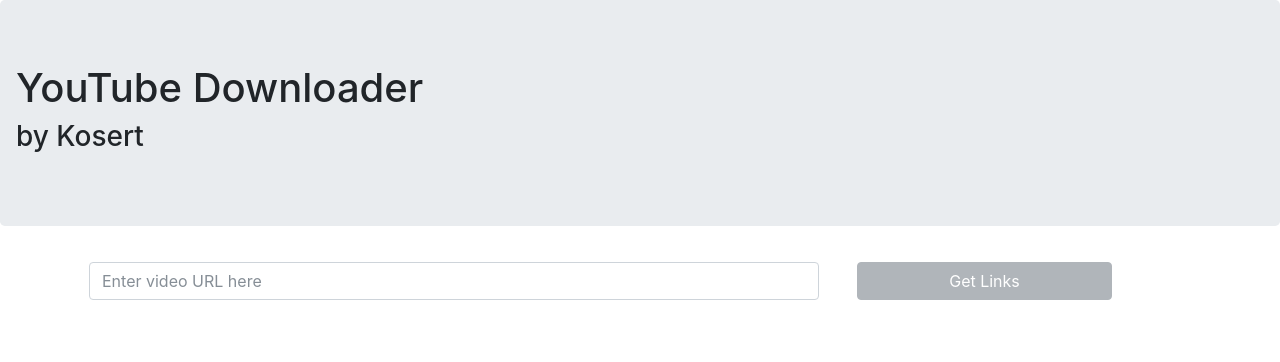
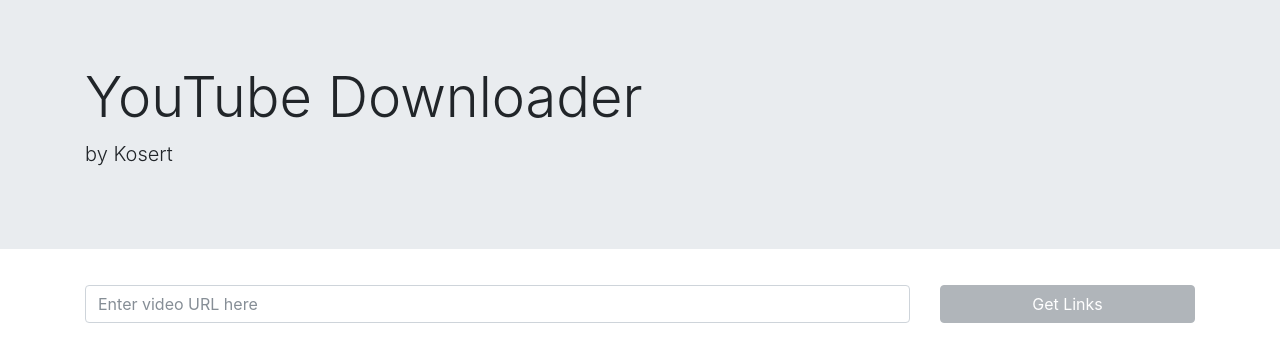
Before and after one commit to Kosert/YoutubeDownloader, a website: page public/index.html in a window 1280 px wide. Drawn offline with nearby package versions, Linux system fonts and the light colour scheme; files that its build step writes are made by us from their sources; files whose address does not match are found by name.

Commit message:
visual improvements

```diff
--- a/public/index.html
+++ b/public/index.html
@@ -13,23 +13,26 @@
 <body>
 
     <main>
-        <div class="jumbotron px-3">
-            <h1>YouTube Downloader</h1>
-            <h3>by Kosert</h3>
+        <div class="jumbotron jumbotron-fluid">
+            <div class="container">
+                <h1 class="display-4">YouTube Downloader</h1>
+                <p class="lead">by Kosert</p>
+            </div>
         </div>
 
         <div class="container">
-            <div class="row center">
-                <div class="col-sm-8 m-1">
+            <div class="row">
+                <div class="col-sm-9 my-1">
                     <input class="form-control" id="input-url" type="text" placeholder="Enter video URL here">
                 </div>
-                <div class="col-sm-3 m-1">
+                <div class="col-sm-3 my-1">
                     <button class="btn btn-secondary btn-block" id="button-download" type="button" disabled>Get Links</button>
                 </div>
             </div>
         </div>
 
-        <table id="formats" class="table table-striped my-1" hidden>
+        <div class="container">
+            <table id="formats" class="table table-striped table-bordered my-1" hidden>
                 <thead>
                     <tr>
                       <th scope="col">Video codec</th>
@@ -43,9 +46,8 @@
 
                   </tbody>
             </table>
-
+        </div>
     </main>
-
 </body>
 
 </html>
--- a/public/js/index.js
+++ b/public/js/index.js
@@ -80,7 +80,7 @@
                         row.insertCell().innerHTML = f.encoding ? f.encoding : "<b>NO VIDEO</b>"
                         row.insertCell().innerHTML = f.audioEncoding ? f.audioEncoding : "<b>NO AUDIO</b>"
                         row.insertCell().innerHTML = f.container
-                        row.insertCell().innerHTML = f.encoding ? f.resolution + ( f.fps ? " "+f.fps+"fps" : "" ) : f.audioBitrate + " kbps"
+                        row.insertCell().innerHTML = f.encoding ? f.resolution + ( f.fps ? " " + f.fps + "fps" : "" ) : f.audioBitrate + " kbps"
                         var link = document.createElement('a')
                         link.href = f.url
                         var linkText = document.createTextNode('Click here')
```
Lines whose indentation alone changed are shown as unchanged.
